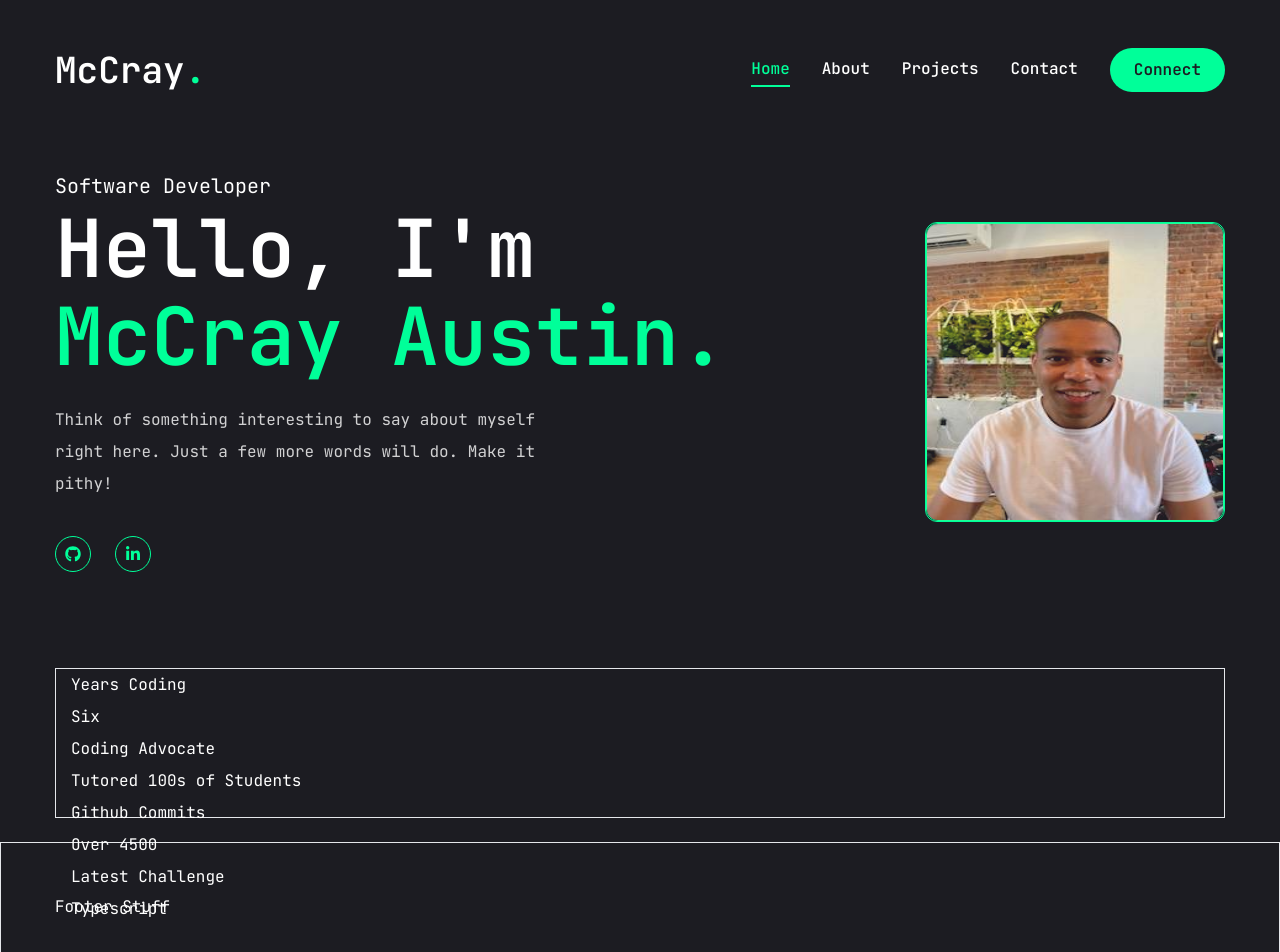
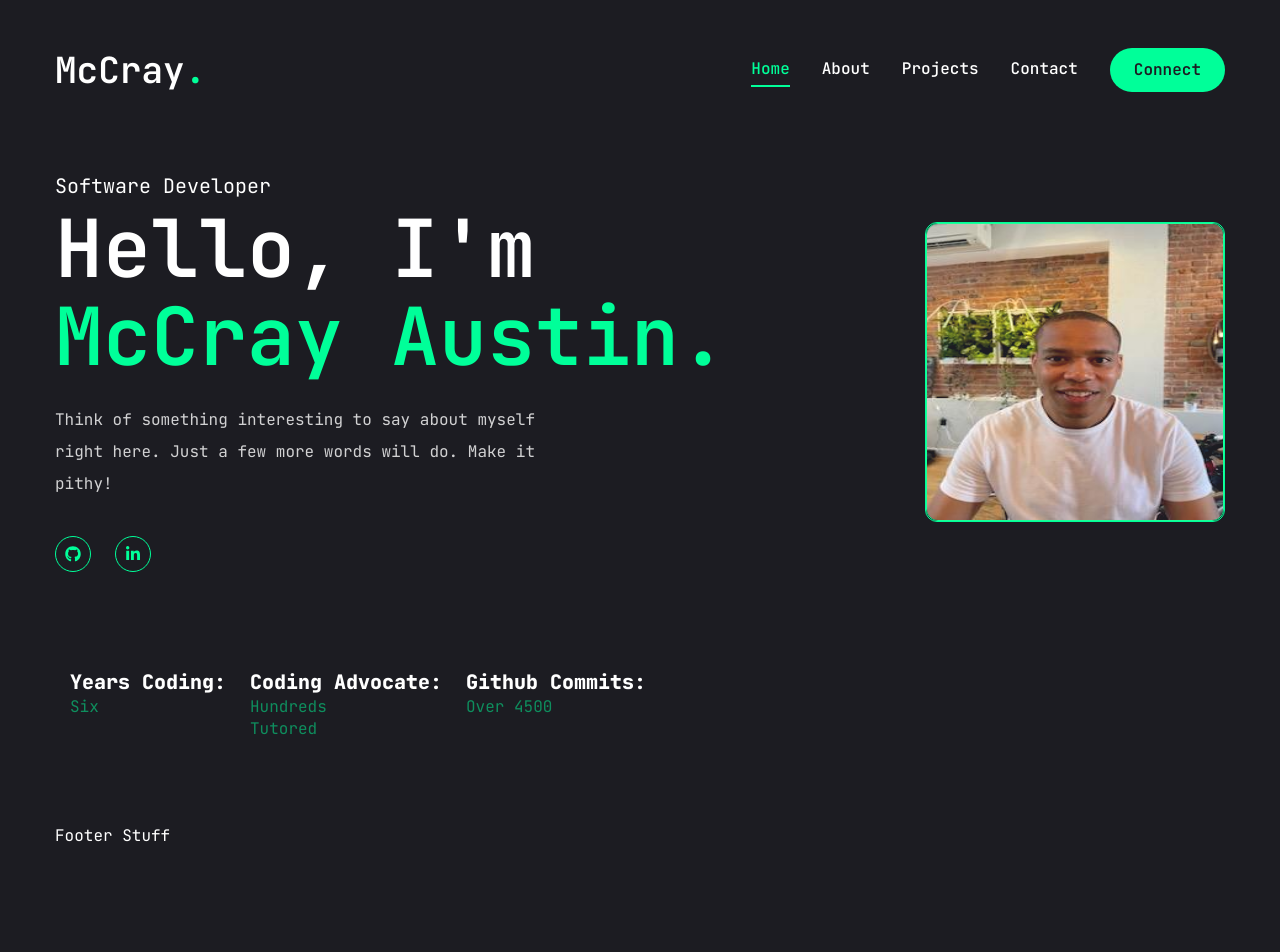
Before and after one commit to mmaustin/mccray-portfolio, a Next.js app in the folder next-portfolio/: page / in a window 1280 px wide. Shown: the top 952 px of the page. After the commit the page ends 900 px from the top, so only its background shows below. Built offline with nearby package versions, Linux system fonts and the light colour scheme.

Commit message:
Added stylings to info component text elements

```diff
--- a/next-portfolio/app/page.js
+++ b/next-portfolio/app/page.js
@@ -29,7 +29,7 @@ const HomePage = () => {
             <Photo />
           </div>
         </div>
-        <div className="h-[150px] mb-6 border">
+        <div className="">
           <MiniInfo />
         </div>
       </div>
--- a/next-portfolio/components/Footer.jsx
+++ b/next-portfolio/components/Footer.jsx
@@ -3,7 +3,7 @@
 
 const Footer = () => {
   return (
-    <footer className="py-8 xl:py-12 text-white border lg:h-full flex justify-center items-center">
+    <footer className="py-8 xl:py-12 text-white lg:h-full flex justify-center items-center">
       <div className="container mx-auto flex justify-between items-center">
         Footer Stuff
       </div>
--- a/next-portfolio/components/MiniInfo.jsx
+++ b/next-portfolio/components/MiniInfo.jsx
@@ -7,28 +7,24 @@ const information = [
   },
   {
     header: "Coding Advocate",
-    info: "Tutored 100s of Students"
+    info: "Hundreds Tutored"
   },
   {
     header: "Github Commits",
     info: "Over 4500"
-  },
-  {
-    header: "Latest Challenge",
-    info: "Typescript"
   }
 ];
 
 const MiniInfo = () => {
   return (
-    <section>
+    <section className="pt-4 pb-12 lg:pt-0 lg:pb-8">
       <div className="container mx-auto">
-        <div>
+        <div className="flex flex-wrap gap-6 max-w-[80vw] mx-auto lg:max-w-none">
           {information.map((obj, i) => {
             return (
               <div key={i} className="">
-                <p>{obj.header}</p>
-                <p>{obj.info}</p>
+                <p className="text-xl lg:text-xl font-extrabold">{obj.header}:</p>
+                <p className={`${obj.info.length ? "max-w-[100px]" : "max-w-[150px]"} leading-snug text-accent/50`}>{obj.info}</p>
               </div>
             )
           })}
```
